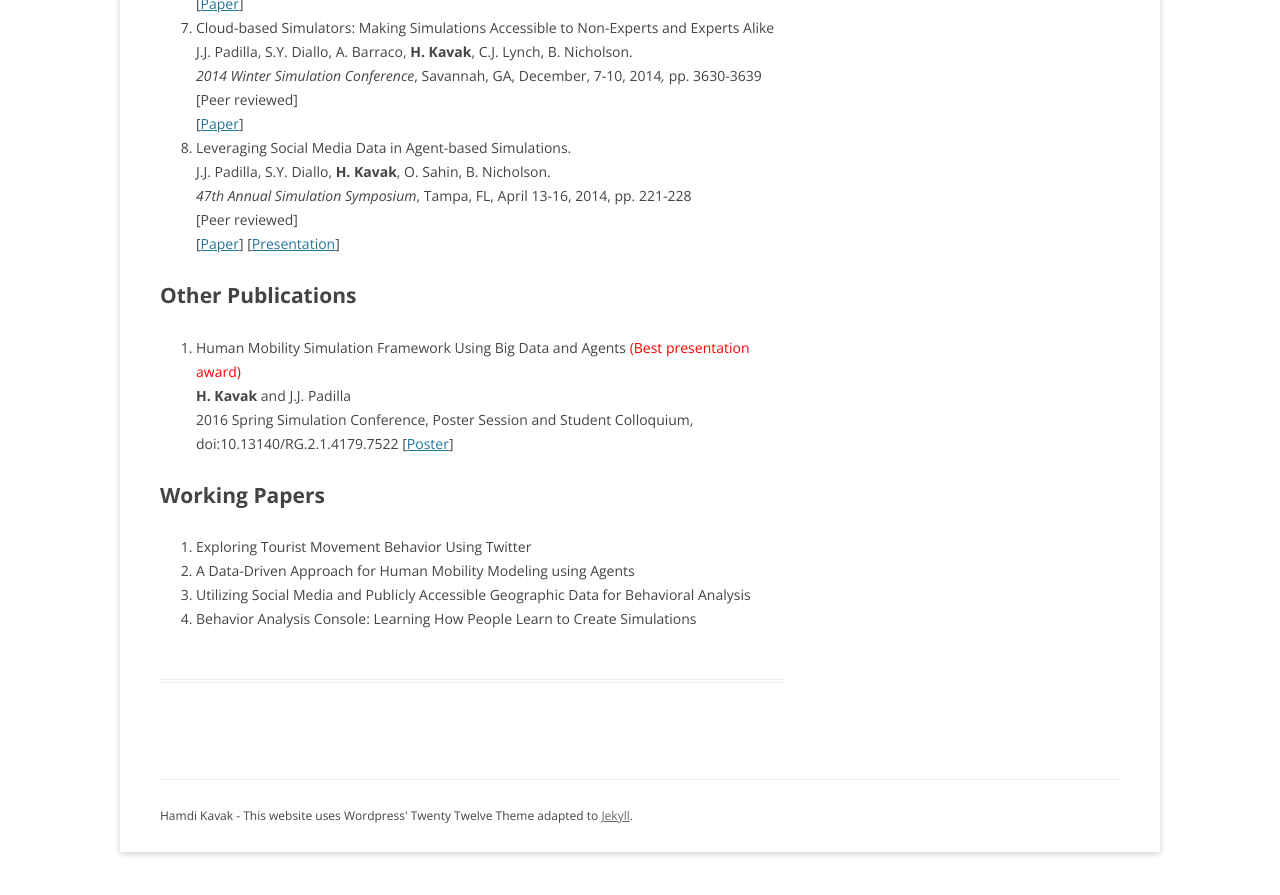
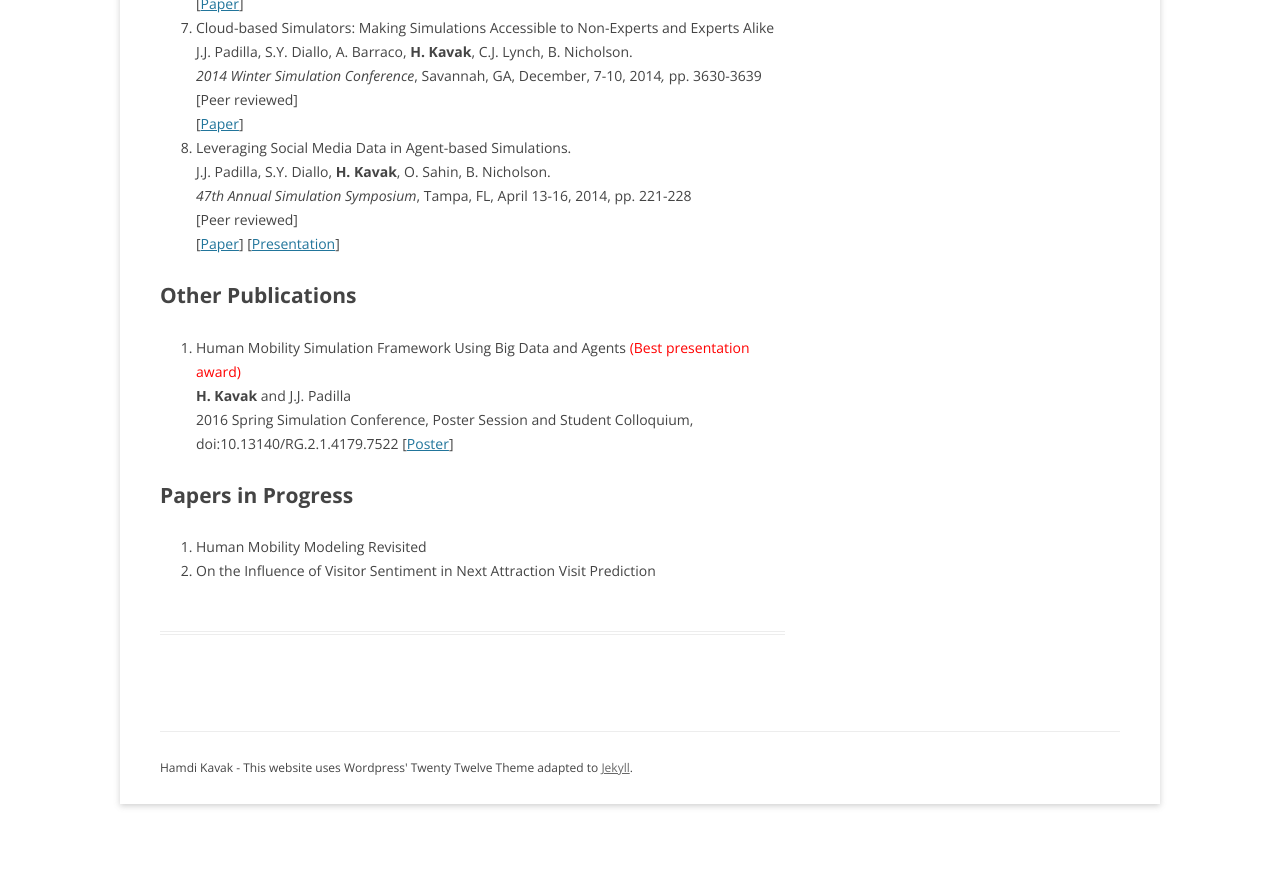
Before and after one commit to hamdikavak/hamdikavak.github.io, a Jekyll site: the page built from publications/index.html, in a window 1280 px wide and 900 px high, scrolled down 1365 px. Shown: the top 895 px of the window. Built offline with Jekyll 4.4.1, drawn with Linux system fonts in a browser that asks for light colours; nearby versions of some CDN libraries; library files that are not in the unit come from our copies; after the commit the page ends 2217 px from its top, so only the background shows below that; some of the changed text lies outside the part shown.

Commit message:
Update index.html

```diff
--- a/publications/index.html
+++ b/publications/index.html
@@ -5,7 +5,7 @@ title: Publications - Hamdi Kavak
 description: Hamdi Kavak's academic publications.
 current_page_publications: current_page_item
 ---
-<a href="#journals">Journals</a> | <a href="#conferences">Conferences</a> | <a href="#others">Other Publications</a> | <a href="#workings">Working Papers</a>
+<a href="#journals">Journals</a> | <a href="#conferences">Conferences</a> | <a href="#others">Other Publications</a> | <a href="#inprog">Papers in Progress</a>
 <a name="journals"></a>
 <h1>Journal Papers</h1>
 <ol>
@@ -96,19 +96,13 @@ current_page_publications: current_page_item
     [<a title="RG Archive" href="https://www.researchgate.net/publication/299889096_Human_Mobility_Simulation_Framework_Using_Big_Data_and_Agents">Poster</a>]
   </li>
 </ol>
-<a name="workings"></a>
-<h1>Working Papers</h1>
+<a name="inprog"></a>
+<h1>Papers in Progress</h1>
 <ol>
   <li>
-     Exploring Tourist Movement Behavior Using Twitter
+     Human Mobility Modeling Revisited
   </li>
   <li>
-    A Data-Driven Approach for Human Mobility Modeling using Agents
-  </li>
-  <li>
-    Utilizing Social Media and Publicly Accessible Geographic Data for Behavioral Analysis
-  </li>
-  <li>
-    Behavior Analysis Console: Learning How People Learn to Create Simulations<br />
+    On the Influence of Visitor Sentiment in Next Attraction Visit Prediction
   </li>
 </ol>
```
